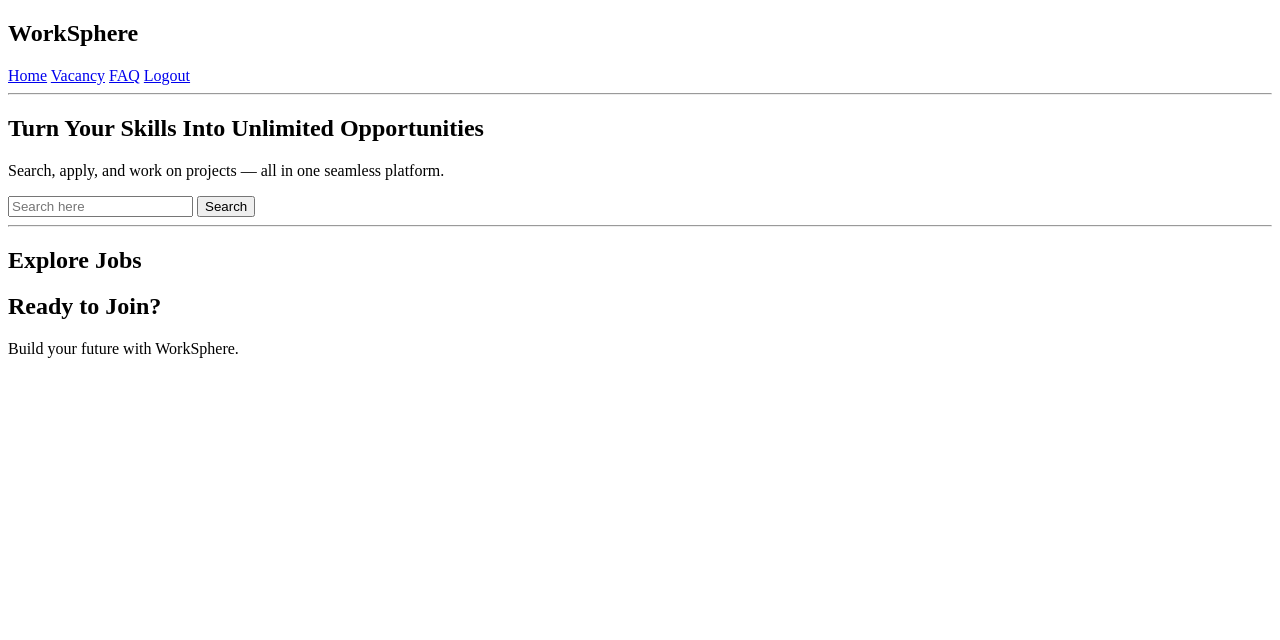
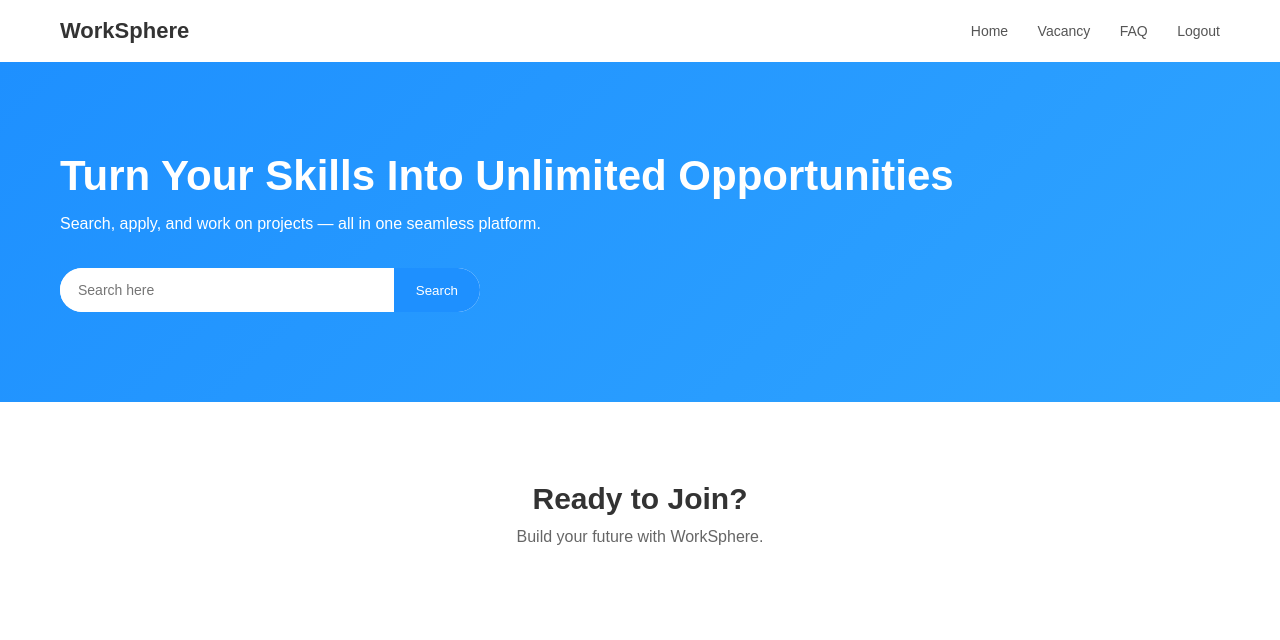
Before and after one commit to pramisaradiah/WorkSphere, a PHP site: page / in a window 1280 px wide. Shown: the top 640 px of the page. Run offline with PHP 8.4, Linux system fonts and the light colour scheme; data that the repository does not hold is empty.

Commit message:
update home page

```diff
--- /dev/null
+++ b/index.css
@@ -0,0 +1,141 @@
+/* RESET */
+* {
+    margin: 0;
+    padding: 0;
+    box-sizing: border-box;
+    font-family: 'Poppins', sans-serif;
+}
+
+body {
+    background: #f4f7fb;
+    color: #333;
+}
+
+/* ================= HEADER / NAVBAR ================= */
+header {
+    background: #fff;
+    padding: 18px 60px;
+    display: flex;
+    justify-content: space-between;
+    align-items: center;
+    box-shadow: 0 2px 10px rgba(0,0,0,0.05);
+}
+
+header h2 {
+    font-size: 22px;
+    font-weight: 700;
+}
+
+nav a {
+    margin-left: 25px;
+    text-decoration: none;
+    font-size: 14px;
+    color: #555;
+}
+
+nav a:hover {
+    color: #1e90ff;
+}
+
+/* ================= HERO SECTION ================= */
+section:first-of-type {
+    background: linear-gradient(135deg, #1e90ff, #2fa4ff);
+    color: #fff;
+    padding: 90px 60px;
+}
+
+section:first-of-type h1 {
+    font-size: 42px;
+    margin-bottom: 15px;
+}
+
+section:first-of-type p {
+    font-size: 16px;
+    margin-bottom: 35px;
+    max-width: 500px;
+}
+
+/* SEARCH */
+form {
+    display: flex;
+    max-width: 420px;
+    background: #fff;
+    border-radius: 30px;
+    overflow: hidden;
+}
+
+form input {
+    flex: 1;
+    border: none;
+    padding: 14px 18px;
+    outline: none;
+    font-size: 14px;
+}
+
+form button {
+    border: none;
+    background: #1e90ff;
+    color: #fff;
+    padding: 0 22px;
+    cursor: pointer;
+}
+
+/* ================= JOB LIST ================= */
+section:nth-of-type(2) {
+    padding: 70px 60px;
+}
+
+section:nth-of-type(2) h2 {
+    font-size: 28px;
+    margin-bottom: 30px;
+}
+
+section:nth-of-type(2) > div {
+    background: #fff;
+    padding: 25px;
+    border-radius: 14px;
+    box-shadow: 0 10px 25px rgba(0,0,0,0.05);
+    margin-bottom: 25px;
+}
+
+section:nth-of-type(2) h3 {
+    font-size: 18px;
+    margin-bottom: 10px;
+}
+
+section:nth-of-type(2) p {
+    font-size: 14px;
+    color: #666;
+    margin-bottom: 15px;
+}
+
+section:nth-of-type(2) a {
+    text-decoration: none;
+    background: #1e90ff;
+    color: #fff;
+    padding: 8px 16px;
+    border-radius: 6px;
+    font-size: 13px;
+}
+
+/* ================= CTA SECTION ================= */
+section:last-of-type {
+    background: #fff;
+    padding: 80px 60px;
+    text-align: center;
+}
+
+section:last-of-type h2 {
+    font-size: 30px;
+    margin-bottom: 12px;
+}
+
+section:last-of-type p {
+    font-size: 16px;
+    color: #666;
+}
+
+/* ================= HR ================= */
+hr {
+    display: none;
+}
--- a/index.php
+++ b/index.php
@@ -7,6 +7,7 @@ require "fungsi.php";
 <head>
     <meta charset="UTF-8">
     <title>WorkSphere</title>
+    <link rel="stylesheet" href="index.css">
 </head>
 
 <body>
@@ -36,32 +37,6 @@ require "fungsi.php";
 <hr>
 
 <section>
-    <h2>Explore Jobs</h2>
-
-    <?php
-    $jobs = mysqli_query($conn, "
-        SELECT id_job, title, description
-        FROM jobs
-        ORDER BY created_at DESC
-        LIMIT 6
-    ");
-
-    while ($job = mysqli_fetch_assoc($jobs)) :
-    ?>
-
-    <div>
-        <h3><?= htmlspecialchars($job['title']) ?></h3>
-        <p><?= htmlspecialchars(substr($job['description'],0,100)) ?>...</p>
-
-        <a href="apply.php?id=<?= $job['id_job'] ?>">Apply</a>
-    </div>
-
-    <hr>
-
-    <?php endwhile; ?>
-</section>
-
-<section>
     <h2>Ready to Join?</h2>
     <p>Build your future with WorkSphere.</p>
 </section>
```
